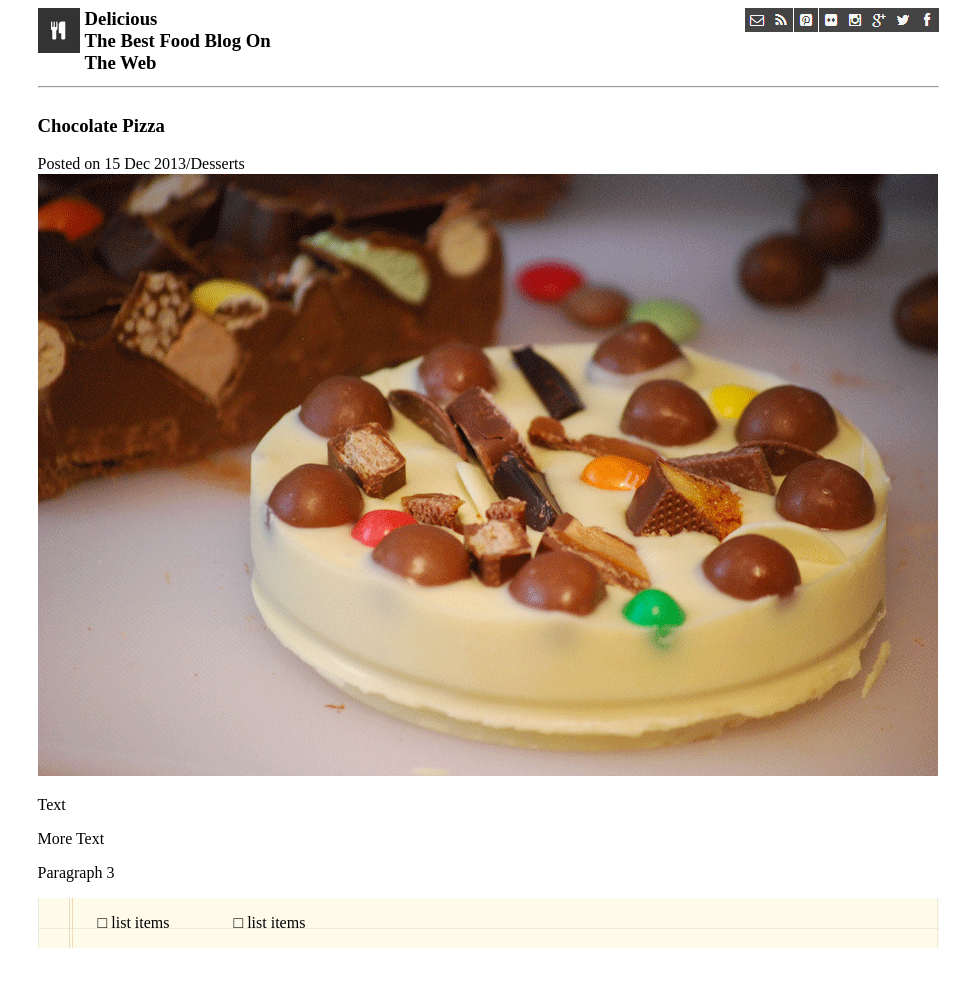
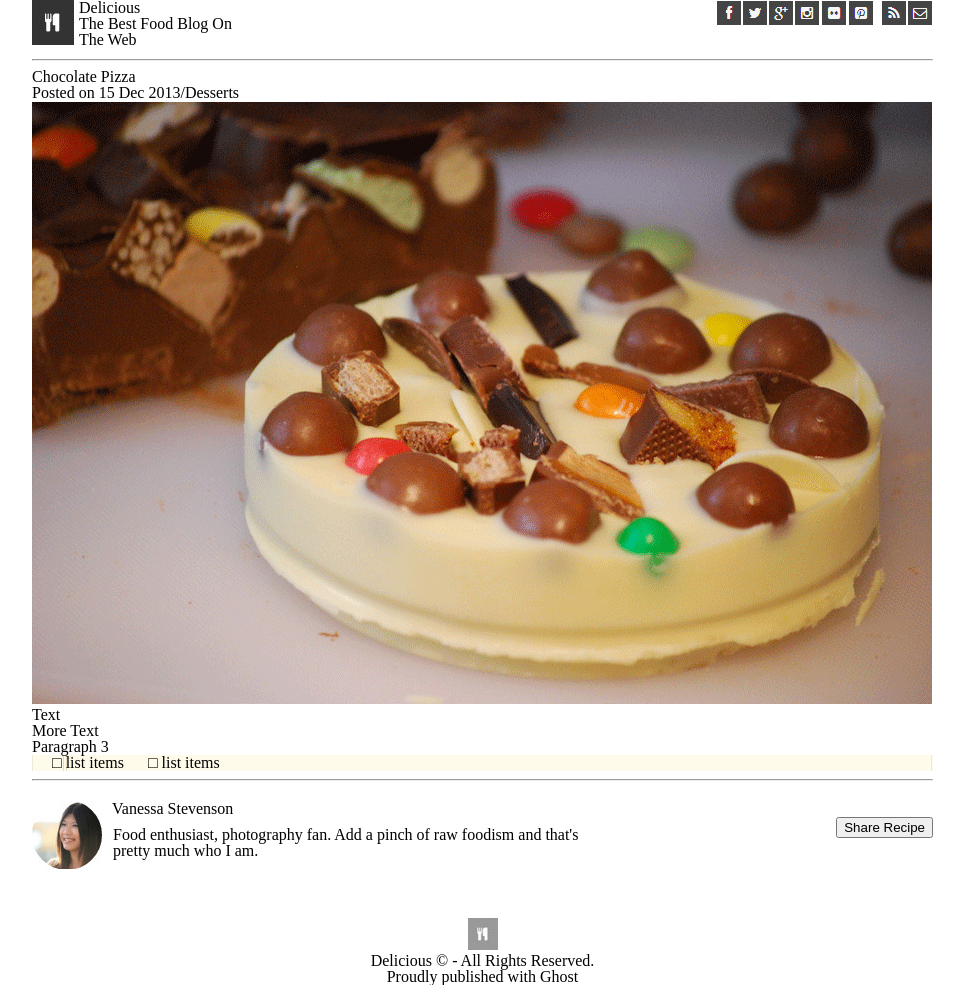
Before and after one commit to desdemonhu/chocolate-pizza, a plain HTML site: page index.html in a window 1280 px wide. Shown: the whole page, without its empty margins (160-1130 px from the left). Before the commit the page ends 956 px from the top, so only its background shows below. Drawn offline with Linux system fonts and the light colour scheme.

Commit message:
All elements on page and CSS reset added

```diff
--- a/index.html
+++ b/index.html
@@ -14,14 +14,14 @@
           <span class="little-text">The Best Food Blog On The Web</span></h3>
         </div>
         <div class="social-media">
+          <img src="assets/mail-icon.png" alt="Mail!">
+          <img src="assets/rss-icon.png" alt="RSS Feed" id="rss">
+          <img src="assets/pint-icon.png" alt="Pintrest" />
+          <img src="assets/flic-icon.png" alt="Flicker" />
+          <img src="assets/insta-icon.png" alt="Instagram" />
+          <img src="assets/gp-icon.png" alt="Google+" />
+          <img src="assets/twit-icon.png" alt="Twitter" />
           <img src="assets/fb-icon.png" alt="Facebook" />
-          <img src="assets/twit-icon.png" alt="Twitter" />
-          <img src="assets/gp-icon.png" alt="Google+" />
-          <img src="assets/insta-icon.png" alt="Instagram" />
-          <img src="assets/flic-icon.png" alt="Flicker" />
-          <img src="assets/pint-icon.png" alt="Pintrest" />
-          <img src="assets/rss-icon.png" alt="RSS Feed">
-          <img src="assets/mail-icon.png" alt="Mail!">
         </div>
       </div>
 
@@ -44,6 +44,19 @@
           </ul>
         </section>
       </section>
+      <section id="author">
+        <hr />
+        <img src="assets/van-pic.png" alt="Vanessa Stevenson">
+        <div id="author-text">
+          <h3>Vanessa Stevenson</h3>
+          <p>Food enthusiast, photography fan. Add a pinch of raw foodism and that's pretty much who I am.</p>
+        </div>
+        <button type="button" name="button" id="share-recipe">Share Recipe</button>
+      </section>
+      <section id="footer">
+        <img src="assets/small-logo.png" alt="little logo">
+        <p>Delicious &copy; - All Rights Reserved.<br />Proudly published with Ghost</p>
+      </section>
     </section>
   </body>
 </html>
--- a/style.css
+++ b/style.css
@@ -1,3 +1,54 @@
+/* http://meyerweb.com/eric/tools/css/reset/
+   v2.0 | 20110126
+   License: none (public domain)
+*/
+
+html, body, div, span, applet, object, iframe,
+h1, h2, h3, h4, h5, h6, p, blockquote, pre,
+a, abbr, acronym, address, big, cite, code,
+del, dfn, em, img, ins, kbd, q, s, samp,
+small, strike, strong, sub, sup, tt, var,
+b, u, i, center,
+dl, dt, dd, ol, ul, li,
+fieldset, form, label, legend,
+table, caption, tbody, tfoot, thead, tr, th, td,
+article, aside, canvas, details, embed,
+figure, figcaption, footer, header, hgroup,
+menu, nav, output, ruby, section, summary,
+time, mark, audio, video {
+	margin: 0;
+	padding: 0;
+	border: 0;
+	font-size: 100%;
+	font: inherit;
+	vertical-align: baseline;
+}
+/* HTML5 display-role reset for older browsers */
+article, aside, details, figcaption, figure,
+footer, header, hgroup, menu, nav, section {
+	display: block;
+}
+body {
+	line-height: 1;
+}
+ol, ul {
+	list-style: none;
+}
+blockquote, q {
+	quotes: none;
+}
+blockquote:before, blockquote:after,
+q:before, q:after {
+	content: '';
+	content: none;
+}
+table {
+	border-collapse: collapse;
+	border-spacing: 0;
+}
+
+/*End CSS RESET */
+
 #wrapper {
   position:relative;
   left: 15%;
@@ -27,6 +78,11 @@
 .social-media img {
   display:inline;
   float: right;
+  margin:1px;
+}
+
+#rss {
+  margin-left: 8px;
 }
 
 #article {
@@ -42,3 +98,44 @@
   margin-left: 20px;
   list-style-type: none;
 }
+
+#author {
+  width: 100%;
+}
+
+#author img {
+  display: inline-block;
+  float: left;
+}
+
+#author p{
+  display: inline;
+}
+
+#author-text {
+  display: inline;
+}
+
+#author-text h3{
+  display: block;
+  margin-top: 20px;
+  margin-left: 80px;
+}
+
+#author-text p{
+  display: block;
+  float: left;
+  margin-top: 10px;
+  margin-left: 10px;
+  width: 480px;
+}
+
+#share-recipe {
+  display: inline-block;
+  float: right;
+}
+
+#footer {
+  margin-top: 100px;
+  text-align: center;
+}
```
